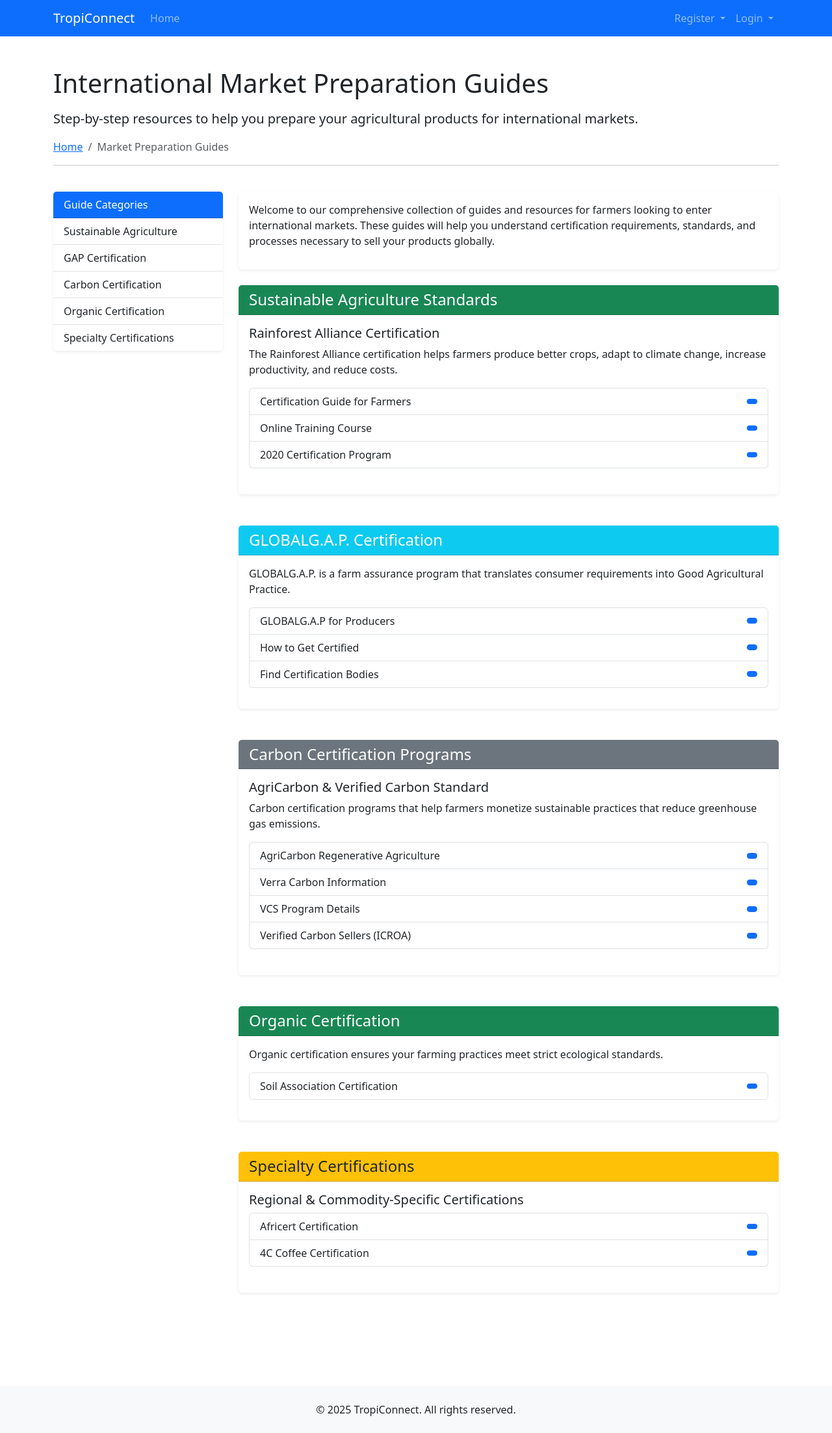
After one commit to egoist945402376/CDIDEMO, a Django app: template tropiconnect/supplychain/templates/supplychain/market_preparation_guides.html in a window 1280 px wide. The commit adds this page. Shown: the whole page at 65% size. Run offline with Django 5.2, Linux system fonts and the light colour scheme; the template is opened without the code that fills it, so the values that code supplies are empty.

Commit message:
Online tutorials added

```diff
--- a/tropiconnect/supplychain/templates/supplychain/farmer_home_page.html
+++ b/tropiconnect/supplychain/templates/supplychain/farmer_home_page.html
@@ -418,9 +418,9 @@
                                 <div class="icon-box mb-3 mx-auto bg-primary bg-opacity-10 text-primary rounded-circle d-flex align-items-center justify-content-center" style="width: 80px; height: 80px;">
                                     <i class="bi bi-book" style="font-size: 2rem;"></i>
                                 </div>
-                                <h5 class="card-title">Export Guides</h5>
+                                <h5 class="card-title">Online Tutorials</h5>
                                 <p class="card-text">Step-by-step guides on preparing your products for international markets.</p>
-                                <a href="#" class="btn btn-sm btn-outline-primary">Browse Guides</a>
+                                <a href="{% url 'market_preparation_guides' %}" class="btn btn-sm btn-outline-primary">Browse Guides</a>
                             </div>
                         </div>
                     </div>
--- /dev/null
+++ b/tropiconnect/supplychain/templates/supplychain/market_preparation_guides.html
@@ -0,0 +1,179 @@
+{% extends 'supplychain/base.html' %}
+{% load static %}
+
+{% block title %}International Market Preparation Guides{% endblock %}
+
+{% block content %}
+<div class="container py-5">
+    <div class="row mb-4">
+        <div class="col-12">
+            <h1 class="mb-3">International Market Preparation Guides</h1>
+            <p class="lead">Step-by-step resources to help you prepare your agricultural products for international markets.</p>
+            <nav aria-label="breadcrumb">
+                <ol class="breadcrumb">
+                    <li class="breadcrumb-item"><a href="{% url 'home' %}">Home</a></li>
+                    <li class="breadcrumb-item active" aria-current="page">Market Preparation Guides</li>
+                </ol>
+            </nav>
+            <hr>
+        </div>
+    </div>
+
+    <div class="row">
+        <!-- Sidebar for categories -->
+        <div class="col-md-3 mb-4">
+            <div class="card border-0 shadow-sm">
+                <div class="card-header bg-primary text-white">
+                    Guide Categories
+                </div>
+                <div class="list-group list-group-flush">
+                    <a href="#sustainable-agriculture" class="list-group-item list-group-item-action">Sustainable Agriculture</a>
+                    <a href="#gap-certification" class="list-group-item list-group-item-action">GAP Certification</a>
+                    <a href="#carbon-certification" class="list-group-item list-group-item-action">Carbon Certification</a>
+                    <a href="#organic-certification" class="list-group-item list-group-item-action">Organic Certification</a>
+                    <a href="#specialty-certification" class="list-group-item list-group-item-action">Specialty Certifications</a>
+                </div>
+            </div>
+        </div>
+
+        <!-- Main content -->
+        <div class="col-md-9">
+            <div class="card border-0 shadow-sm mb-4">
+                <div class="card-body">
+                    <p>Welcome to our comprehensive collection of guides and resources for farmers looking to enter international markets. These guides will help you understand certification requirements, standards, and processes necessary to sell your products globally.</p>
+                </div>
+            </div>
+
+            <!-- Sustainable Agriculture Section -->
+            <section id="sustainable-agriculture" class="mb-5">
+                <div class="card border-0 shadow-sm">
+                    <div class="card-header bg-success text-white">
+                        <h2 class="h4 mb-0">Sustainable Agriculture Standards</h2>
+                    </div>
+                    <div class="card-body">
+                        <div class="mb-4">
+                            <h3 class="h5">Rainforest Alliance Certification</h3>
+                            <p>The Rainforest Alliance certification helps farmers produce better crops, adapt to climate change, increase productivity, and reduce costs.</p>
+                            <div class="list-group mb-3">
+                                <a href="https://www.rainforest-alliance.org/business/certification/how-to-get-rainforest-alliance-certified-a-guide-for-farmers/" class="list-group-item list-group-item-action d-flex justify-content-between align-items-center" target="_blank">
+                                    Certification Guide for Farmers
+                                    <span class="badge bg-primary rounded-pill"><i class="fas fa-external-link-alt"></i></span>
+                                </a>
+                                <a href="https://learn.ra.org/course/view.php?id=1998&notifyeditingon=1" class="list-group-item list-group-item-action d-flex justify-content-between align-items-center" target="_blank">
+                                    Online Training Course
+                                    <span class="badge bg-primary rounded-pill"><i class="fas fa-external-link-alt"></i></span>
+                                </a>
+                                <a href="https://www.rainforest-alliance.org/business/certification/?_gl=1*uliu9d*_ga_NFQ21FT91S*MTc0MzQ5Njc1MS4xLjEuMTc0MzQ5NzA3Mi40OS4wLjE2NTIxNDM4ODg.&fwp_by_audience=farmers&fwp_by_resource=certification-standard&fwp_by_tag=2020-certification-program" class="list-group-item list-group-item-action d-flex justify-content-between align-items-center" target="_blank">
+                                    2020 Certification Program
+                                    <span class="badge bg-primary rounded-pill"><i class="fas fa-external-link-alt"></i></span>
+                                </a>
+                            </div>
+                        </div>
+                    </div>
+                </div>
+            </section>
+
+            <!-- GAP Certification Section -->
+            <section id="gap-certification" class="mb-5">
+                <div class="card border-0 shadow-sm">
+                    <div class="card-header bg-info text-white">
+                        <h2 class="h4 mb-0">GLOBALG.A.P. Certification</h2>
+                    </div>
+                    <div class="card-body">
+                        <p>GLOBALG.A.P. is a farm assurance program that translates consumer requirements into Good Agricultural Practice.</p>
+                        <div class="list-group mb-3">
+                            <a href="https://www.globalgap.org/producers/" class="list-group-item list-group-item-action d-flex justify-content-between align-items-center" target="_blank">
+                                GLOBALG.A.P for Producers
+                                <span class="badge bg-primary rounded-pill"><i class="fas fa-external-link-alt"></i></span>
+                            </a>
+                            <a href="https://www.globalgap.org/producers/#yhfbaQfgE0GXhZPbz4pof" class="list-group-item list-group-item-action d-flex justify-content-between align-items-center" target="_blank">
+                                How to Get Certified
+                                <span class="badge bg-primary rounded-pill"><i class="fas fa-external-link-alt"></i></span>
+                            </a>
+                            <a href="https://www.globalgap.org/certification-bodies/" class="list-group-item list-group-item-action d-flex justify-content-between align-items-center" target="_blank">
+                                Find Certification Bodies
+                                <span class="badge bg-primary rounded-pill"><i class="fas fa-external-link-alt"></i></span>
+                            </a>
+                        </div>
+                    </div>
+                </div>
+            </section>
+
+            <!-- Carbon Certification Section -->
+            <section id="carbon-certification" class="mb-5">
+                <div class="card border-0 shadow-sm">
+                    <div class="card-header bg-secondary text-white">
+                        <h2 class="h4 mb-0">Carbon Certification Programs</h2>
+                    </div>
+                    <div class="card-body">
+                        <div class="mb-4">
+                            <h3 class="h5">AgriCarbon & Verified Carbon Standard</h3>
+                            <p>Carbon certification programs that help farmers monetize sustainable practices that reduce greenhouse gas emissions.</p>
+                            <div class="list-group mb-3">
+                                <a href="https://www.anthesisgroup.com/carbon-projects/agricarbon-regenerative-agriculture/?_gl=1*177zwvq*_up*MQ..*_ga*MTExNTE1ODM1NC4xNzQzNDk5OTgw*_ga_PJ5Y72DG85*MTc0MzQ5OTk3OS4xLjAuMTc0MzQ5OTk3OS4wLjAuOTY1ODY1OTky*_ga_BK1HVBWN8E*MTc0MzQ5OTk3OS4xLjAuMTc0MzQ5OTk3OS4wLjAuMA.." class="list-group-item list-group-item-action d-flex justify-content-between align-items-center" target="_blank">
+                                    AgriCarbon Regenerative Agriculture
+                                    <span class="badge bg-primary rounded-pill"><i class="fas fa-external-link-alt"></i></span>
+                                </a>
+                                <a href="https://verra.org/programs/verified-carbon-standard/" class="list-group-item list-group-item-action d-flex justify-content-between align-items-center" target="_blank">
+                                    Verra Carbon Information
+                                    <span class="badge bg-primary rounded-pill"><i class="fas fa-external-link-alt"></i></span>
+                                </a>
+                                <a href="https://verra.org/programs/verified-carbon-standard/vcs-program-details/" class="list-group-item list-group-item-action d-flex justify-content-between align-items-center" target="_blank">
+                                    VCS Program Details
+                                    <span class="badge bg-primary rounded-pill"><i class="fas fa-external-link-alt"></i></span>
+                                </a>
+                                <a href="https://icroa.org/" class="list-group-item list-group-item-action d-flex justify-content-between align-items-center" target="_blank">
+                                    Verified Carbon Sellers (ICROA)
+                                    <span class="badge bg-primary rounded-pill"><i class="fas fa-external-link-alt"></i></span>
+                                </a>
+                            </div>
+                        </div>
+                    </div>
+                </div>
+            </section>
+
+            <!-- Organic Certification Section -->
+            <section id="organic-certification" class="mb-5">
+                <div class="card border-0 shadow-sm">
+                    <div class="card-header bg-success text-white">
+                        <h2 class="h4 mb-0">Organic Certification</h2>
+                    </div>
+                    <div class="card-body">
+                        <p>Organic certification ensures your farming practices meet strict ecological standards.</p>
+                        <div class="list-group mb-3">
+                            <a href="https://www.soilassociation.org/certification/certification-portal-login/" class="list-group-item list-group-item-action d-flex justify-content-between align-items-center" target="_blank">
+                                Soil Association Certification
+                                <span class="badge bg-primary rounded-pill"><i class="fas fa-external-link-alt"></i></span>
+                            </a>
+                        </div>
+                    </div>
+                </div>
+            </section>
+
+            <!-- Specialty Certification Section -->
+            <section id="specialty-certification" class="mb-5">
+                <div class="card border-0 shadow-sm">
+                    <div class="card-header bg-warning text-dark">
+                        <h2 class="h4 mb-0">Specialty Certifications</h2>
+                    </div>
+                    <div class="card-body">
+                        <div class="mb-4">
+                            <h3 class="h5">Regional & Commodity-Specific Certifications</h3>
+                            <div class="list-group mb-3">
+                                <a href="https://africertlimited.co.ke/getting-certified/" class="list-group-item list-group-item-action d-flex justify-content-between align-items-center" target="_blank">
+                                    Africert Certification
+                                    <span class="badge bg-primary rounded-pill"><i class="fas fa-external-link-alt"></i></span>
+                                </a>
+                                <a href="https://www.4c-services.org/process/how-to-obtain-4c-certificate/" class="list-group-item list-group-item-action d-flex justify-content-between align-items-center" target="_blank">
+                                    4C Coffee Certification
+                                    <span class="badge bg-primary rounded-pill"><i class="fas fa-external-link-alt"></i></span>
+                                </a>
+                            </div>
+                        </div>
+                    </div>
+                </div>
+            </section>
+        </div>
+    </div>
+</div>
+{% endblock %}
--- a/tropiconnect/supplychain/urls.py
+++ b/tropiconnect/supplychain/urls.py
@@ -44,6 +44,7 @@
     path('farmer/community/<int:community_id>/leave/', views.leave_community, name='leave_community'),
     path('farmer/communities/browse/', views.browse_communities, name='browse_communities'),
     path('farmer/community/<int:community_id>/edit/', views.edit_community, name='edit_community'),
+    path('guides/market-preparation/', views.market_preparation_guides, name='market_preparation_guides'),
     #path('buyer/dashboard/', views.buyer_dashboard, name='buyer_dashboard'),
     #path('farmer/dashboard/', views.farmer_dashboard, name='farmer_dashboard'),
 ]
--- a/tropiconnect/supplychain/views.py
+++ b/tropiconnect/supplychain/views.py
@@ -1150,3 +1150,9 @@
     }
 
     return render(request, 'supplychain/edit_community.html', context)
+
+def market_preparation_guides(request):
+    """
+    View to display international market preparation guides
+    """
+    return render(request, 'supplychain/market_preparation_guides.html')
```
